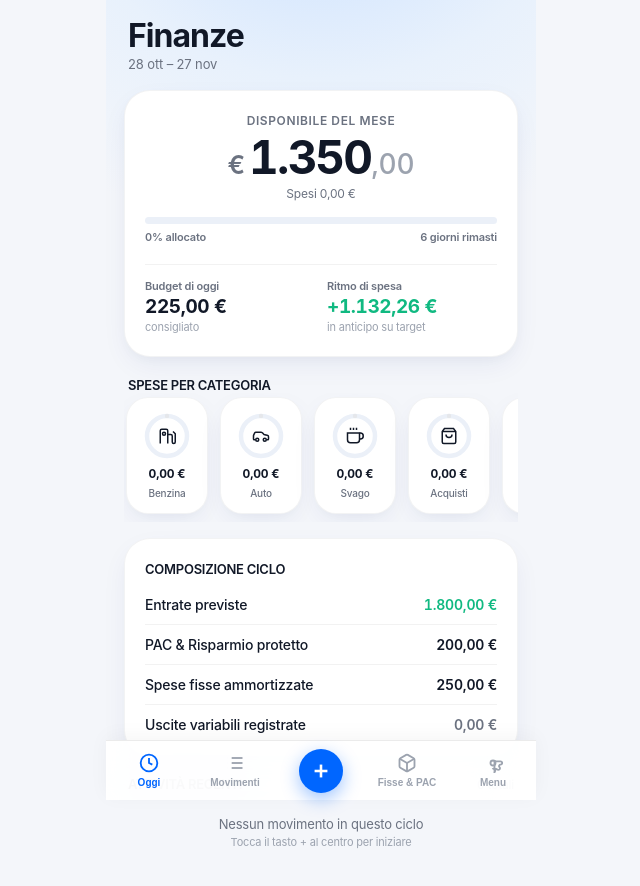
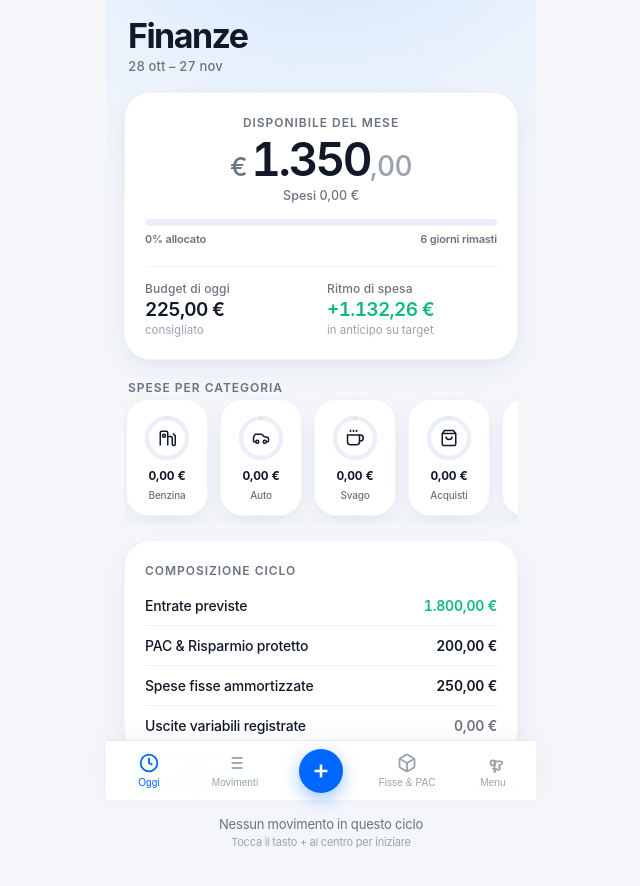
Before and after one commit to emilio51-sv/Finanze, a plain HTML site: page index.html in a window 1280 px wide. Shown: the whole page, without its empty margins (319-959 px from the left). Drawn offline with Linux system fonts and the light colour scheme.

Commit message:
tipografia

```diff
--- a/index.html
+++ b/index.html
@@ -767,7 +767,52 @@
       gap: 3px;
     }
     .hidden { display: none !important; }
-  </style>
+
+/* ===== TIPOGRAFIA PREMIUM (inizio) ===== */
+html {
+  -webkit-font-smoothing: antialiased;
+  -moz-osx-font-smoothing: grayscale;
+  text-rendering: optimizeLegibility;
+  font-kerning: normal;
+  font-feature-settings: "kern", "liga", "calt";
+}
+body { font-variant-numeric: tabular-nums lining-nums; }
+
+/* Titolo grande + data ciclo */
+.native-large-title { font-size: 34px; font-weight: 700; letter-spacing: -0.045em; line-height: 1.05; }
+.cycle-sub-caption { font-size: 13px; font-weight: 500; letter-spacing: 0.005em; margin-top: 4px; }
+
+/* Hero: cifra monumentale */
+.balance-eyebrow { font-size: 12px; font-weight: 600; letter-spacing: 0.08em; text-transform: uppercase; }
+.balance-int { font-weight: 600; letter-spacing: -0.055em; line-height: 1; font-variant-numeric: tabular-nums lining-nums; }
+.balance-dec { font-weight: 500; letter-spacing: -0.02em; font-variant-numeric: tabular-nums lining-nums; }
+.balance-curr { font-weight: 500; }
+.balance-subtext { font-size: 12.5px; font-weight: 500; letter-spacing: 0; }
+
+/* Duo metriche */
+.duo-label { font-size: 12px; font-weight: 500; letter-spacing: 0.01em; }
+.duo-val { font-weight: 600; letter-spacing: -0.035em; font-variant-numeric: tabular-nums lining-nums; }
+.duo-sub { font-size: 11.5px; letter-spacing: 0; }
+
+/* Titoli di sezione e etichette: piccoli, spaziati, secondari */
+.section-puffy-title { font-size: 12px; font-weight: 600; letter-spacing: 0.08em; color: var(--ink-sub); }
+.category-mosaic-label { letter-spacing: 0.08em; }
+.pod-field-label { font-size: 12px; font-weight: 500; letter-spacing: 0.01em; }
+.day-header { letter-spacing: 0.06em; }
+
+/* Anelli, lista movimenti, dock */
+.ring-amount { letter-spacing: -0.01em; font-variant-numeric: tabular-nums lining-nums; }
+.tx-title-puffy { font-size: 15px; font-weight: 500; letter-spacing: -0.012em; }
+.tx-sub-puffy { font-size: 12.5px; letter-spacing: 0; }
+.dock-slot { font-size: 10px; font-weight: 500; letter-spacing: 0.01em; }
+
+/* Titolo dei bottom sheet */
+.sheet-title { font-size: 18px; font-weight: 700; letter-spacing: -0.03em; }
+
+/* Fix iOS: input almeno 16px, niente zoom automatico di Safari */
+.wallet-category-select, .clean-input-cell { font-size: 16px; }
+/* ===== TIPOGRAFIA PREMIUM (fine) ===== */
+</style>
 </head>
 <body>
   <div class="app-frame">
```
